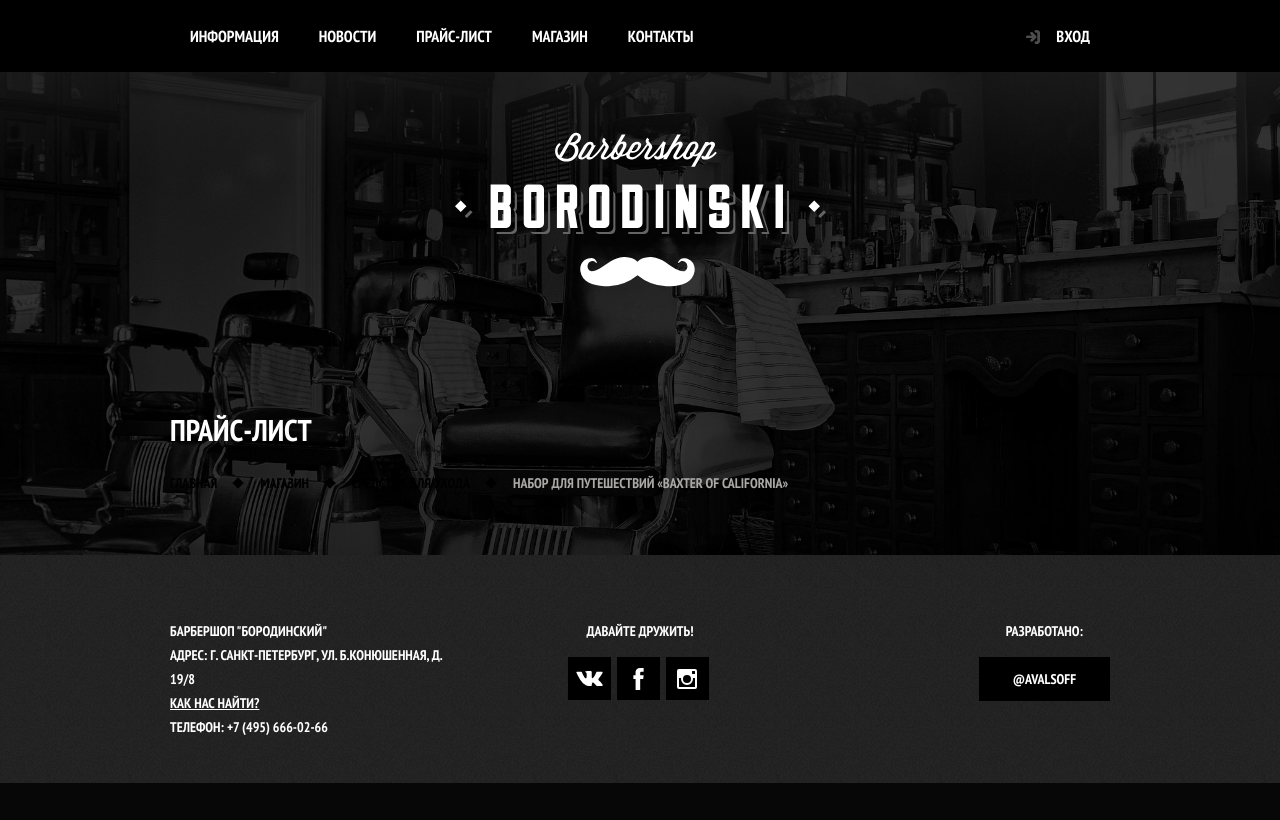
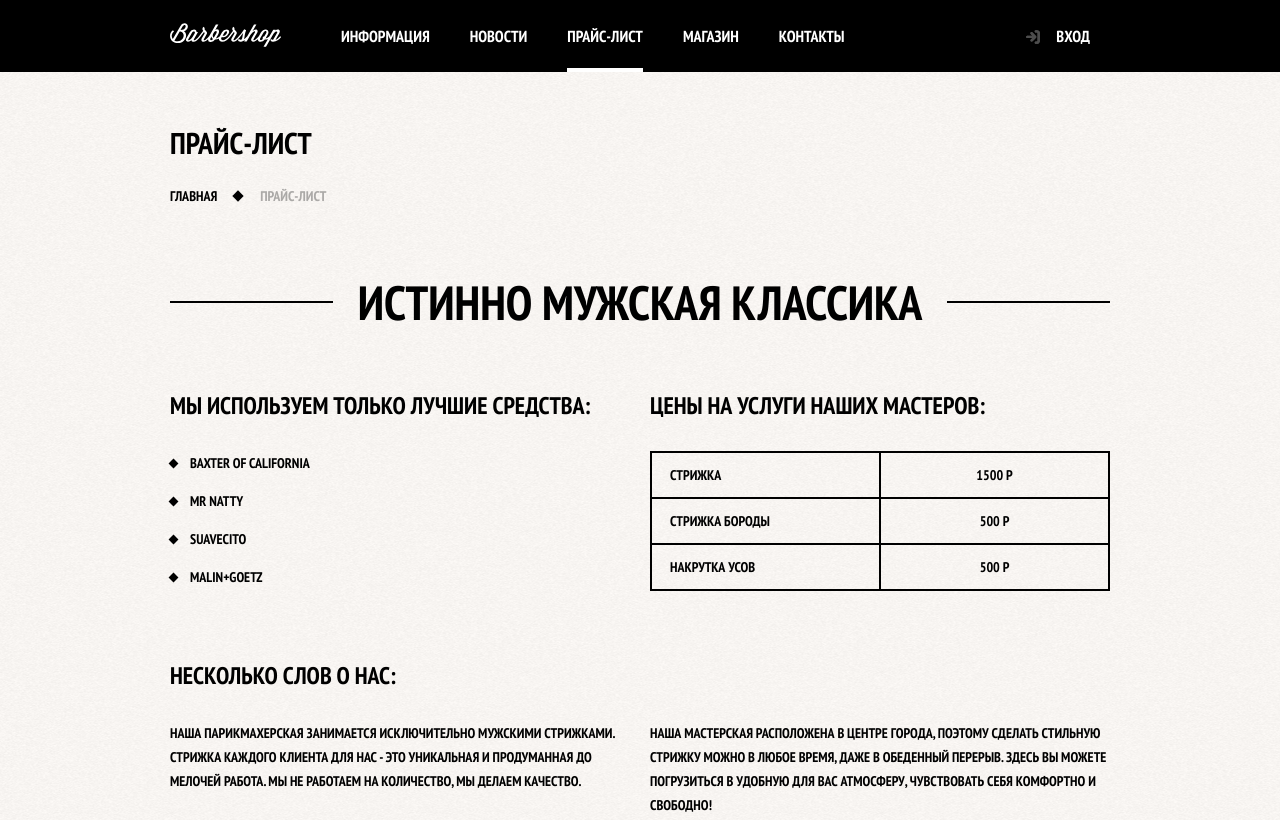
Before and after one commit to avalsoff/barbershop, a plain HTML site: page price.html in a window 1280 px wide. Shown: the top 820 px of the page. Drawn offline with Linux system fonts and the light colour scheme.

Commit message:
Finish price page with admin panel's content

```diff
--- a/css/styles.css
+++ b/css/styles.css
@@ -986,3 +986,124 @@
   margin: auto;
   transform: rotate(45deg);
 }
+
+
+/********* Price Page (fill in admin panel) **********/
+.inner-content h2 {
+  font-size: 24px;
+  line-height: 30px;
+  margin-bottom: 30px;
+  margin-top: 70px;
+}
+
+.inner-content h2 + h3 {
+  margin-top: 30px;
+}
+
+.inner-content ul {
+  margin: 0;
+  padding: 0;
+  list-style-type: none;
+}
+
+.inner-content li {
+  position: relative;
+  padding-left: 20px;
+  margin-bottom: 14px;
+}
+
+.inner-content li::after {
+  content: "";
+  position: absolute;
+  width: 7px;
+  height: 7px;
+  background-color: #000;
+  left: 0;
+  top: 0;
+  bottom: 0;
+  margin: auto;
+  transform: rotate(45deg)
+}
+
+.inner-content table {
+  border-collapse: collapse;
+}
+
+.inner-content td {
+  border: 2px solid #000;
+  padding: 10px 18px;
+}
+
+.inner-content p {
+  margin: 14px 0;
+}
+
+.inner-content .big-heading {
+  display: flex;
+  justify-content: center;
+  align-items: center;
+  font-size: 48px;
+  line-height: 48px;
+  text-align: center;
+  margin-top: 70px;
+  margin-bottom: 65px;
+}
+
+.inner-content .big-heading::after,
+.inner-content .big-heading::before {
+  content: "";
+  flex-grow: 1;
+  flex-shrink: 0;
+  height: 2px;
+  background-color: #000;
+}
+
+.inner-content .big-heading::after {
+  margin-left: 25px;
+}
+
+.inner-content .big-heading::before {
+  margin-right: 25px;
+}
+
+.inner-content .custom-table-1 {
+  width: 100%;
+}
+
+.inner-content .custom-table-1 td {
+  width: 50%;
+}
+
+.inner-content .custom-table-1 td:last-child {
+  text-align: center;
+}
+
+.inner-content .ic-row {
+  display: flex;
+  flex-wrap: wrap;
+  justify-content: space-between;
+  margin-bottom: 70px;
+}
+
+.inner-content .ic-row > h2:first-child {
+  width: 100%;
+  margin-top: 0;
+}
+
+.inner-content .ic-col-left {
+  width: 460px;
+}
+
+.inner-content .ic-col-right {
+  width: 460px;
+}
+
+.inner-content .ic-col-left :first-child,
+.inner-content .ic-col-right :first-child {
+  margin-top: 0;
+}
+
+.inner-content .ic-col-left :last-child,
+.inner-content .ic-col-right :last-child {
+  margin-bottom: 0;
+}
--- a/price.html
+++ b/price.html
@@ -9,25 +9,21 @@
   <link rel="stylesheet" href="css/normalize.css">
   <link rel="stylesheet" href="css/styles.css">
 </head>
-<body>
+<body class="inner-page">
   <header class="main-header">
-    <nav class="main-nav">
-      <a class="main-header__logo"><img class="logo__image" width="371" height="155" src="img/index-logo.svg" alt="Логотип бабершопа "></a>
-      <div class="main-nav__top-wrapper">
-        <div class="container main-nav__container">
-          <ul class="site-nav">
-            <li class="site-nav__item"><a class="site-nav__link" href="#">Информация</a></li>
-            <li class="site-nav__item"><a class="site-nav__link" href="#">Новости</a></li>
-            <li class="site-nav__item"><a class="site-nav__link" href="#">Прайс-лист</a></li>
-            <li class="site-nav__item"><a class="site-nav__link" href="#">Магазин</a></li>
-            <li class="site-nav__item"><a class="site-nav__link" href="#">Контакты</a></li>
-          </ul>
+    <nav class="main-nav container">
+      <a class="main-header__logo" href="index.html"><img class="logo__image" width="111" height="24" src="img/inner-logo.svg" alt="Логотип бабершопа "></a>
+      <ul class="site-nav">
+        <li class="site-nav__item"><a class="site-nav__link" href="index.html#info">Информация</a></li>
+        <li class="site-nav__item"><a class="site-nav__link" href="index.html#news">Новости</a></li>
+        <li class="site-nav__item site-nav__link--current"><a class="site-nav__link" href="price.html">Прайс-лист</a></li>
+        <li class="site-nav__item"><a href="shop.html" class="site-nav__link">Магазин</a></li>
+        <li class="site-nav__item"><a class="site-nav__link" href="index.html#info">Контакты</a></li>
+      </ul>
 
-          <ul class="user-options">
-            <li class="user-options__item"><a href="#" class="user-options__login-button">Вход</a></li>
-          </ul>
-        </div>
-      </div>
+      <ul class="user-options">
+        <li class="user-options__item"><a href="#" class="user-options__login-button">Вход</a></li>
+      </ul>
     </nav>
   </header>
 
@@ -36,11 +32,55 @@
     <h1 class="main-heading">Прайс-лист</h1>
 
     <ul class="breadcrumps">
-      <li class="breadcrumps__item"><a href="#" class="breadcrumps__link">Главная</a></li>
-      <li class="breadcrumps__item"><a href="#" class="breadcrumps__link">Магазин</a></li>
-      <li class="breadcrumps__item"><a href="#" class="breadcrumps__link">Средства для ухода</a></li>
-      <li class="breadcrumps__item breadcrumps__item--current">Набор для путешествий «Baxter of California»</li>
+      <li class="breadcrumps__item"><a href="index.html" class="breadcrumps__link">Главная</a></li>
+      <li class="breadcrumps__item breadcrumps__item--current">Прайс-лист</li>
     </ul>
+
+    <section class="inner-content">
+      <h2 class="big-heading">Истинно мужская классика</h2>
+
+      <div class="ic-row">
+        <div class="ic-col-left">
+          <h2>Мы используем только лучшие средства:</h2>
+          <ul>
+            <li>Baxter of California</li>
+            <li>Mr Natty</li>
+            <li>Suavecito</li>
+            <li>Malin+Goetz</li>
+          </ul>
+        </div>
+
+        <div class="ic-col-right">
+          <h2>Цены на услуги наших мастеров:</h2>
+          <table class="custom-table-1">
+            <tr>
+              <td>Стрижка</td>
+              <td>1500 Р</td>
+            </tr>
+            <tr>
+              <td>Стрижка бороды</td>
+              <td>500 р</td>
+            </tr>
+            <tr>
+              <td>Накрутка усов</td>
+              <td>500 Р</td>
+            </tr>
+          </table>
+        </div>
+      </div>
+
+      <div class="ic-row">
+        <h2>Несколько слов о нас:</h2>
+        <div class="ic-col-left">
+
+          <p>Наша парикмахерская занимается исключительно мужскими стрижками. Стрижка каждого клиента для нас - это уникальная и продуманная до мелочей работа. Мы не работаем на количество, мы делаем качество.</p>
+        </div>
+        <div class="ic-col-right">
+          <p>Наша мастерская расположена в центре города, поэтому сделать стильную стрижку можно в любое время, даже в обеденный перерыв. Здесь вы можете погрузиться в удобную для вас атмосферу, чувствовать себя комфортно и свободно!</p>
+        </div>
+      </div>
+
+    </section>
 
   </main>
 
@@ -57,19 +97,19 @@
         <p>Давайте дружить!</p>
         <ul class="social-links">
           <li class="social-links__item">
-            <a href="#" class="social-links__link">
+            <a href="http://vk.com" class="social-links__link">
               <h4 class="visually-hidden">Vkontakte</h4>
               <img src="img/vk.svg" alt="Иконка VK" class="social-links__icon">
             </a>
           </li>
           <li class="social-links__item">
-            <a href="#" class="social-links__link">
+            <a href="http://facebook.com" class="social-links__link">
               <h4 class="visually-hidden">Facebook</h4>
               <img src="img/facebook.svg" alt="Иконка Facebook" class="social-links__icon">
             </a>
           </li>
           <li class="social-links__item">
-            <a href="#" class="social-links__link">
+            <a href="http://instagram.com" class="social-links__link">
               <h4 class="visually-hidden">Instagram</h4>
               <img src="img/instagram.svg" alt="Иконка Instagram" class="social-links__icon">
             </a>
@@ -80,7 +120,7 @@
       <div class="developed-by">
         <div class="developed-by__wrapper">
           <p class="developed-by__text">Разработано:</p>
-          <a href="#" class="button button--hover-invert">@Avalsoff</a>
+          <a href="http://github.com/avalsoff" class="button button--hover-invert">@Avalsoff</a>
         </div>
       </div>
     </div>
@@ -114,5 +154,6 @@
       <span class="visually-hidden">Закрыть</span>
     </button>
   </section>
+
 </body>
 </html>
```
